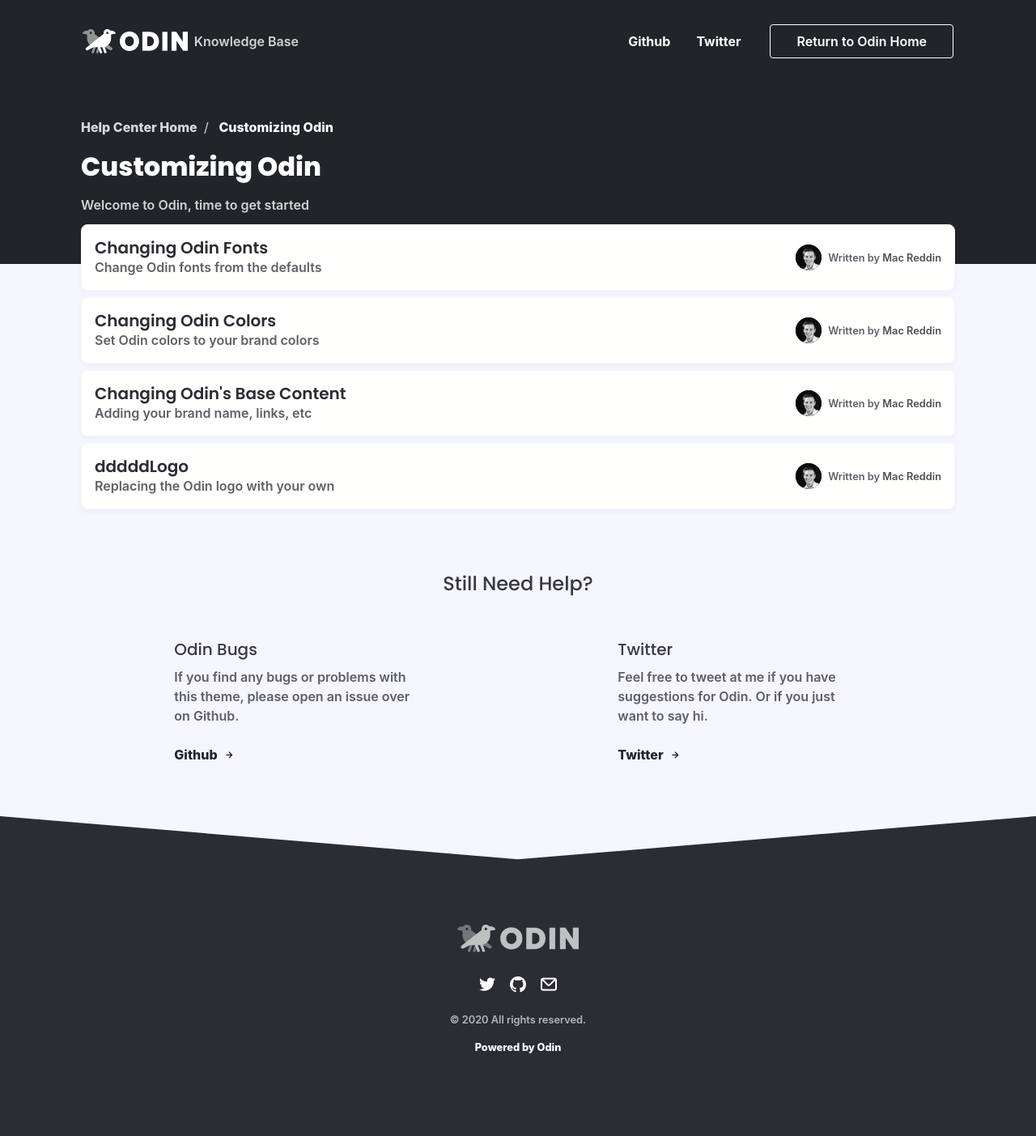
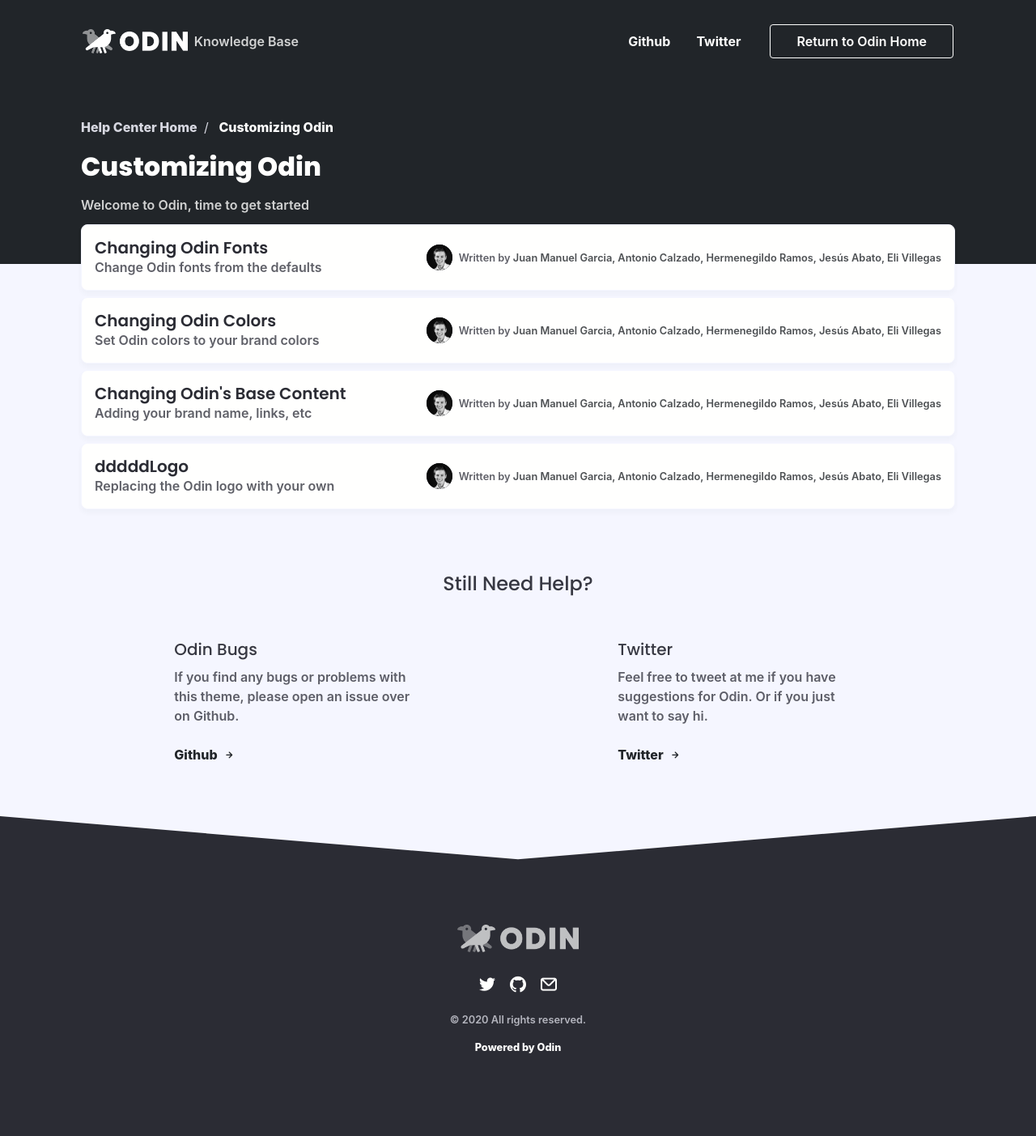
Before and after one commit to Herme02/plantilla_peliculas, a Jekyll site: the page built from customizing-odin.html, in a window 1280 px wide. Shown: the whole page at 81% size. Built offline with Jekyll 4.4.1, drawn with Linux system fonts in a browser that asks for light colours; nearby versions of some CDN libraries; some web fonts are replaced; comment, search, counter and statistics services are not loaded.

Commit message:
Añadido el cambio de quien ha creado los artculos

```diff
--- a/_data/authors.yml
+++ b/_data/authors.yml
@@ -1,5 +1,5 @@
 #Add your authors here
 
 mac:
-  name: Mac Reddin
+  name: Juan Manuel Garcia, Antonio Calzado, Hermenegildo Ramos, Jesús Abato, Eli Villegas
   image: mac.png
```
